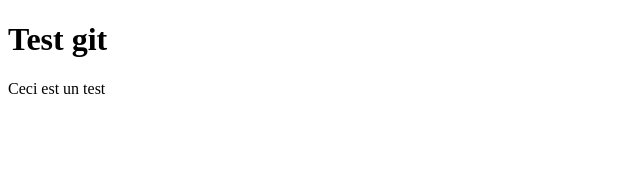
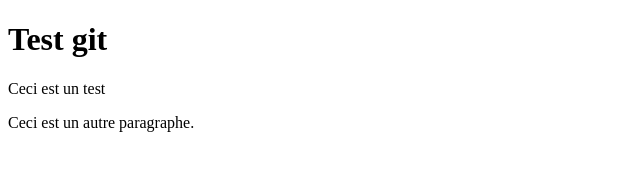
Before and after one commit to ejallier/testgit, a plain HTML site: page index.html in a window 1280 px wide. Shown: the whole page, without its empty margins (0-640 px from the left). Drawn offline with Linux system fonts and the light colour scheme.

Commit message:
maj1
Deuxième commit, parce que c'est la teuf

```diff
--- a/index.html
+++ b/index.html
@@ -8,5 +8,8 @@
     <h1>Test git</h1>
 
     <p>Ceci est un test</p>
+
+    <p>Ceci est un autre paragraphe.</p>
+
 </body>
 </html>
```
